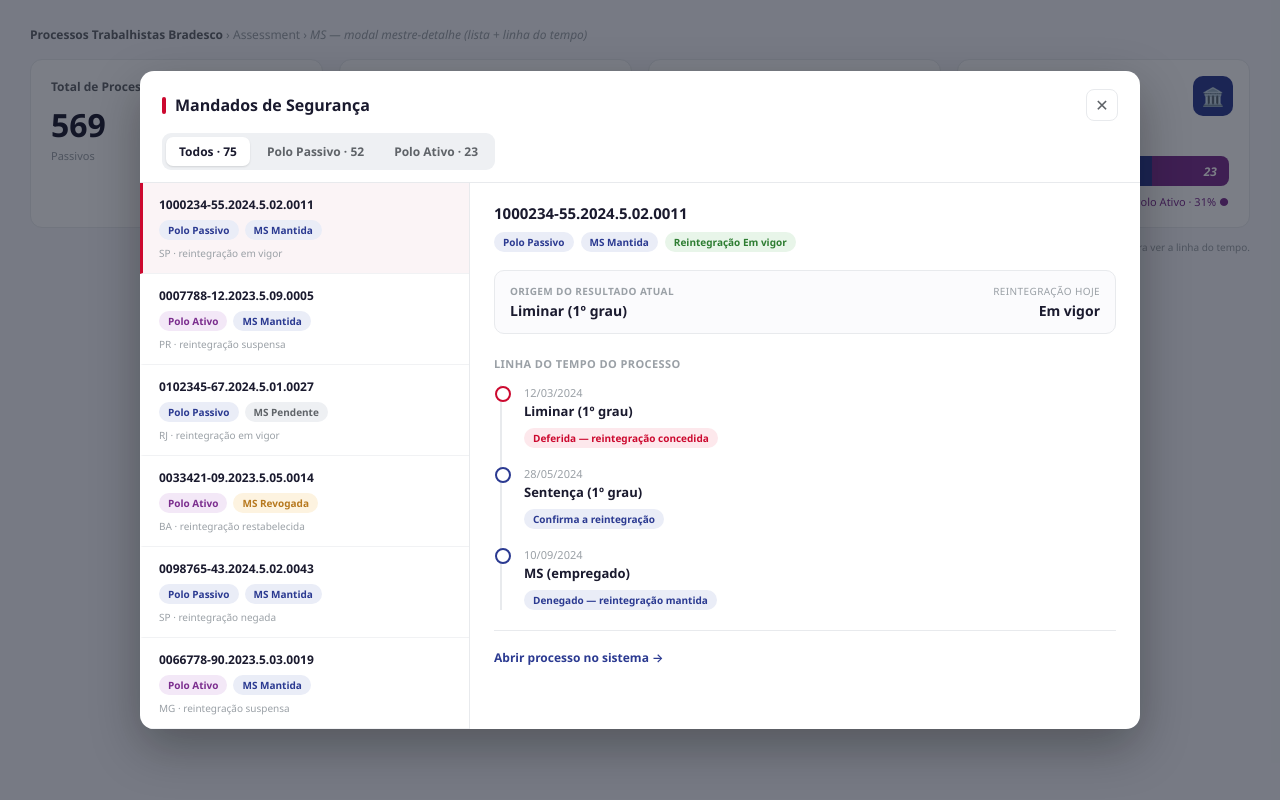
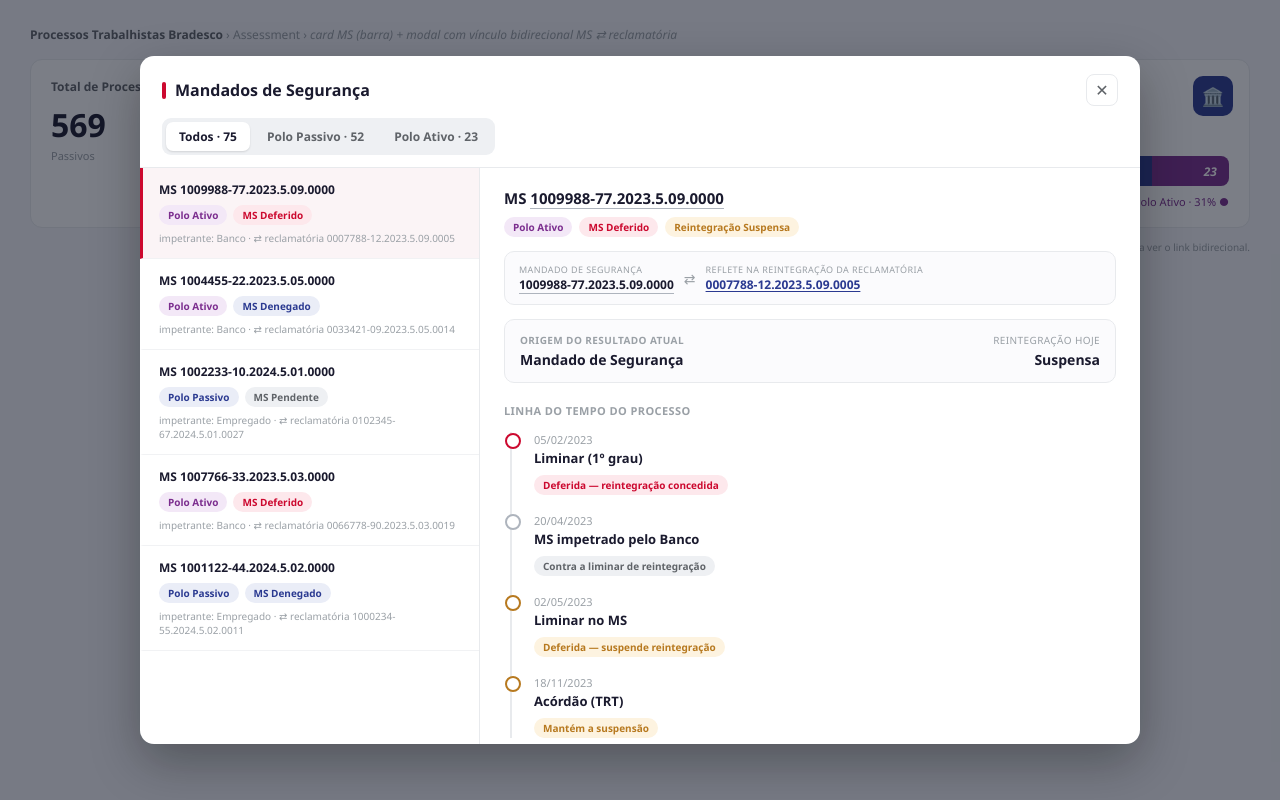
Before and after one commit to aispherepm/mockups, a plain HTML site: page mockup-mandado-seguranca-modal.html in a window 1280 px wide. Both pictures are taken after a click on the element 1103 px from the left and 143 px from the top of the page. Drawn offline with Linux system fonts and the light colour scheme.

Commit message:
Update mockup-mandado-seguranca-modal.html

```diff
--- a/mockup-mandado-seguranca-modal.html
+++ b/mockup-mandado-seguranca-modal.html
@@ -1,6 +1,6 @@
 <!DOCTYPE html>
 <html lang="pt-BR"><head><meta charset="UTF-8"><meta name="viewport" content="width=device-width, initial-scale=1.0">
-<title>MS — modal mestre-detalhe</title>
+<title>MS — modal com vínculo bidirecional</title>
 <style>
   :root{--red:#CC092F;--redLight:#FDE8EC;--navy:#2B3A91;--navyLight:#EAEDF7;--purple:#7B2D8E;--purpleLight:#F3E8F7;
     --amber:#B7791F;--amberLight:#FDF3E0;--green:#2E7D32;--greenLight:#E8F5E9;--neutral:#AEB4BD;--neutralLight:#EEF0F3;
@@ -16,69 +16,6 @@
   .kpi .ic{position:absolute;top:16px;right:16px;width:40px;height:40px;border-radius:10px;display:flex;align-items:center;justify-content:center;color:#fff;font-size:18px}
   .ic.n{background:var(--navy)} .ic.p{background:#B5197A} .ic.r{background:var(--red)}
   .kpi.ms{cursor:pointer;transition:box-shadow .15s,border-color .15s} .kpi.ms:hover{box-shadow:0 4px 14px rgba(0,0,0,.10);border-color:var(--navy)}
-  .ms .split{display:flex;gap:8px;margin-top:10px}
-  .ms .seg{flex:1;border-radius:8px;padding:8px 10px;border:1px solid var(--border);cursor:pointer;transition:.12s}
-  .ms .seg:hover{background:var(--neutralLight)} .ms .seg.pa:hover{border-color:var(--navy)} .ms .seg.at:hover{border-color:var(--purple)}
-  .ms .seg .sn{font-size:20px;font-weight:800;font-variant-numeric:tabular-nums;line-height:1}
-  .ms .seg .sl{font-size:9.5px;font-weight:700;letter-spacing:.3px;text-transform:uppercase;margin-top:3px}
-  .ms .seg.pa{border-left:3px solid var(--navy)} .ms .seg.pa .sl{color:var(--navy)}
-  .ms .seg.at{border-left:3px solid var(--purple)} .ms .seg.at .sl{color:var(--purple)}
-  .ms .numlink{cursor:pointer;border-radius:6px;padding:0 4px;margin-left:-4px} .ms .numlink:hover{background:var(--neutralLight)}
-  .ms .open-hint{position:absolute;bottom:12px;right:16px;font-size:11px;color:var(--navy);font-weight:600}
-  .sim{font-size:10px;color:var(--textMuted);text-align:right;margin-top:12px}
-
-  /* badges */
-  .badge{font-size:10px;font-weight:700;padding:3px 9px;border-radius:20px;white-space:nowrap;display:inline-block}
-  .b-pa{background:var(--navyLight);color:var(--navy)} .b-at{background:var(--purpleLight);color:var(--purple)}
-  .b-def{background:var(--redLight);color:var(--red)} .b-ind{background:var(--navyLight);color:var(--navy)}
-  .b-susp{background:var(--amberLight);color:var(--amber)} .b-ok{background:var(--greenLight);color:var(--green)}
-  .b-neu{background:var(--neutralLight);color:var(--textSec)} .b-pend{background:var(--neutralLight);color:var(--textSec)}
-
-  /* MODAL */
-  .overlay{position:fixed;inset:0;background:rgba(15,20,35,.55);display:none;align-items:center;justify-content:center;z-index:50;padding:24px}
-  .overlay.open{display:flex}
-  .modal{background:var(--white);border-radius:14px;width:100%;max-width:1000px;max-height:86vh;display:flex;flex-direction:column;box-shadow:0 18px 50px rgba(0,0,0,.30);overflow:hidden;animation:pop .18s ease}
-  @keyframes pop{from{opacity:0;transform:translateY(8px)}to{opacity:1;transform:none}}
-  .mhead{padding:18px 22px 12px;border-bottom:1px solid var(--border)}
-  .mtop{display:flex;align-items:center;gap:10px}
-  .mtitle{font-size:16px;font-weight:700;display:flex;align-items:center;gap:9px}
-  .mtitle::before{content:"";width:4px;height:17px;background:var(--red);border-radius:2px}
-  .mtot{font-size:12px;font-weight:700;color:var(--red);background:var(--redLight);padding:3px 11px;border-radius:20px}
-  .mclose{margin-left:auto;cursor:pointer;width:32px;height:32px;border-radius:8px;border:1px solid var(--border);display:flex;align-items:center;justify-content:center;color:var(--textSec);font-size:16px}
-  .mclose:hover{background:var(--neutralLight)}
-  .mfilter{display:inline-flex;gap:4px;background:var(--neutralLight);border-radius:9px;padding:4px;margin-top:12px}
-  .mfilter button{border:0;background:transparent;font:inherit;font-size:12px;font-weight:600;color:var(--textSec);padding:6px 13px;border-radius:7px;cursor:pointer}
-  .mfilter button.active{background:var(--white);color:var(--text);box-shadow:0 1px 2px rgba(0,0,0,.12)}
-
-  .panes{display:grid;grid-template-columns:330px 1fr;min-height:0;flex:1}
-  .list{border-right:1px solid var(--border);overflow-y:auto}
-  .li{padding:13px 16px;border-bottom:1px solid #F1F2F4;cursor:pointer;border-left:3px solid transparent}
-  .li:hover{background:#FAFBFC}
-  .li.active{background:#FBF4F6;border-left-color:var(--red)}
-  .li .cnj{font-size:12px;font-weight:700;font-variant-numeric:tabular-nums;color:var(--text)}
-  .li .meta{display:flex;gap:6px;margin-top:7px;flex-wrap:wrap}
-  .li .uf{font-size:10px;color:var(--textMuted);margin-top:6px}
-
-  .detail{overflow-y:auto;padding:20px 24px}
-  .dhead .dcnj{font-size:15px;font-weight:800;font-variant-numeric:tabular-nums}
-  .dhead .dbadges{display:flex;gap:7px;margin-top:9px}
-  .origem{margin-top:18px;background:#FBFBFD;border:1px solid var(--border);border-radius:10px;padding:13px 15px;display:flex;align-items:center;gap:14px}
-  .origem .ol{font-size:10px;font-weight:700;letter-spacing:.4px;text-transform:uppercase;color:var(--textMuted)}
-  .origem .ov{font-size:14px;font-weight:700;margin-top:3px}
-  .origem .ostate{margin-left:auto;text-align:right}
-  .origem .ostate .l{font-size:10px;color:var(--textMuted);text-transform:uppercase;letter-spacing:.4px}
-
-  .tlh{font-size:11px;font-weight:700;letter-spacing:.4px;text-transform:uppercase;color:var(--textMuted);margin:22px 0 14px}
-  .tl{position:relative;margin-left:6px;padding-left:22px;border-left:2px solid var(--border)}
-  .ev{position:relative;padding-bottom:18px}
-  .ev:last-child{padding-bottom:0}
-  .ev::before{content:"";position:absolute;left:-29px;top:1px;width:12px;height:12px;border-radius:50%;background:var(--white);border:2px solid var(--accent,var(--neutral))}
-  .ev .d{font-size:11px;color:var(--textMuted);font-variant-numeric:tabular-nums}
-  .ev .t{font-size:13px;font-weight:700;margin:2px 0 5px}
-  .dfoot{margin-top:20px;border-top:1px solid var(--border);padding-top:14px}
-  .dfoot a{color:var(--navy);font-weight:600;text-decoration:none;font-size:12px}
-
-  /* card MS — barra de proporção clicável */
   .ms .msU{font-size:11px;color:var(--textMuted);margin-left:6px}
   .ms .msTop{margin-top:6px}
   .ms .numlink{font-size:32px;font-weight:800;font-variant-numeric:tabular-nums;cursor:pointer;border-radius:6px;padding:0 4px;margin-left:-4px}
@@ -89,9 +26,75 @@
   .ms .msBar .p{background:var(--navy)} .ms .msBar .t{background:var(--purple);justify-content:flex-end}
   .ms .msCap{display:flex;justify-content:space-between;margin-top:8px;font-size:11px;color:var(--textSec)}
   .ms .msCap .pa{color:var(--navy)} .ms .msCap .at{color:var(--purple)}
+  .sim{font-size:10px;color:var(--textMuted);text-align:right;margin-top:12px}
+
+  .badge{font-size:10px;font-weight:700;padding:3px 9px;border-radius:20px;white-space:nowrap;display:inline-block}
+  .b-pa{background:var(--navyLight);color:var(--navy)} .b-at{background:var(--purpleLight);color:var(--purple)}
+  .b-def{background:var(--redLight);color:var(--red)} .b-ind{background:var(--navyLight);color:var(--navy)}
+  .b-susp{background:var(--amberLight);color:var(--amber)} .b-ok{background:var(--greenLight);color:var(--green)}
+  .b-neu{background:var(--neutralLight);color:var(--textSec)}
+
+  .overlay{position:fixed;inset:0;background:rgba(15,20,35,.55);display:none;align-items:center;justify-content:center;z-index:50;padding:24px}
+  .overlay.open{display:flex}
+  .modal{background:var(--white);border-radius:14px;width:100%;max-width:1000px;max-height:86vh;display:flex;flex-direction:column;box-shadow:0 18px 50px rgba(0,0,0,.30);overflow:hidden}
+  .mhead{padding:18px 22px 12px;border-bottom:1px solid var(--border)}
+  .mtop{display:flex;align-items:center;gap:10px}
+  .mtitle{font-size:16px;font-weight:700;display:flex;align-items:center;gap:9px}
+  .mtitle::before{content:"";width:4px;height:17px;background:var(--red);border-radius:2px}
+  .mclose{margin-left:auto;cursor:pointer;width:32px;height:32px;border-radius:8px;border:1px solid var(--border);display:flex;align-items:center;justify-content:center;color:var(--textSec);font-size:16px}
+  .mclose:hover{background:var(--neutralLight)}
+  .mfilter{display:inline-flex;gap:4px;background:var(--neutralLight);border-radius:9px;padding:4px;margin-top:12px}
+  .mfilter button{border:0;background:transparent;font:inherit;font-size:12px;font-weight:600;color:var(--textSec);padding:6px 13px;border-radius:7px;cursor:pointer}
+  .mfilter button.active{background:var(--white);color:var(--text);box-shadow:0 1px 2px rgba(0,0,0,.12)}
+  .panes{display:grid;grid-template-columns:340px 1fr;min-height:0;flex:1}
+  .list{border-right:1px solid var(--border);overflow-y:auto}
+  .li{padding:13px 16px;border-bottom:1px solid #F1F2F4;cursor:pointer;border-left:3px solid transparent}
+  .li:hover{background:#FAFBFC} .li.active{background:#FBF4F6;border-left-color:var(--red)}
+  .li .cnj{font-size:12px;font-weight:700;font-variant-numeric:tabular-nums;color:var(--text)}
+  .li .meta{display:flex;gap:6px;margin-top:7px;flex-wrap:wrap}
+  .li .rec{font-size:10px;color:var(--textMuted);margin-top:6px}
+
+  .detail{overflow-y:auto;padding:20px 24px}
+  .dcnj{font-size:15px;font-weight:800;font-variant-numeric:tabular-nums}
+  .dbadges{display:flex;gap:7px;margin-top:9px;flex-wrap:wrap}
+  .vinc{margin-top:14px;background:#FBFBFD;border:1px solid var(--border);border-radius:10px;padding:11px 14px;font-size:12px;color:var(--textSec);display:flex;align-items:center;gap:10px;flex-wrap:wrap}
+  .vinc .arrow{color:var(--textMuted);font-size:14px}
+  .vinc small{display:block;font-size:9px;text-transform:uppercase;letter-spacing:.4px;color:var(--textMuted)}
+  .link{color:var(--navy);font-weight:700;cursor:pointer;text-decoration:underline;text-underline-offset:2px;font-variant-numeric:tabular-nums}
+  .origem{margin-top:14px;background:#FBFBFD;border:1px solid var(--border);border-radius:10px;padding:13px 15px;display:flex;align-items:center;gap:14px}
+  .origem .ol{font-size:10px;font-weight:700;letter-spacing:.4px;text-transform:uppercase;color:var(--textMuted)}
+  .origem .ov{font-size:14px;font-weight:700;margin-top:3px}
+  .origem .ostate{margin-left:auto;text-align:right}
+  .origem .ostate .l{font-size:10px;color:var(--textMuted);text-transform:uppercase;letter-spacing:.4px}
+  .tlh{font-size:11px;font-weight:700;letter-spacing:.4px;text-transform:uppercase;color:var(--textMuted);margin:20px 0 14px}
+  .tl{position:relative;margin-left:6px;padding-left:22px;border-left:2px solid var(--border)}
+  .ev{position:relative;padding-bottom:18px} .ev:last-child{padding-bottom:0}
+  .ev::before{content:"";position:absolute;left:-29px;top:1px;width:12px;height:12px;border-radius:50%;background:var(--white);border:2px solid var(--accent,var(--neutral))}
+  .ev .d{font-size:11px;color:var(--textMuted);font-variant-numeric:tabular-nums}
+  .ev .t{font-size:13px;font-weight:700;margin:2px 0 5px}
+  .mention{margin-top:7px}
+  .mlink{display:inline-flex;align-items:center;gap:6px;font-size:11px;font-weight:700;color:var(--red);background:var(--redLight);padding:5px 10px;border-radius:7px;cursor:pointer}
+  .mlink.noms{color:var(--textSec);background:var(--neutralLight);cursor:default}
+  .dfoot{margin-top:20px;border-top:1px solid var(--border);padding-top:14px}
+  .dfoot a{color:var(--navy);font-weight:600;text-decoration:none;font-size:12px}
+  .dnote{font-size:11px;color:var(--textMuted);font-style:italic;margin-top:12px;line-height:1.6}
+  .dnote b{color:var(--textSec);font-style:normal}
+
+  .pop{position:fixed;z-index:60;width:310px;background:var(--white);border:1px solid var(--border);border-radius:11px;box-shadow:0 14px 34px rgba(0,0,0,.22);padding:15px;display:none}
+  .pop.open{display:block}
+  .pop .ph{font-size:9px;text-transform:uppercase;letter-spacing:.4px;color:var(--textMuted);font-weight:700}
+  .pop .pc{font-weight:800;font-variant-numeric:tabular-nums;font-size:13px;margin:3px 0 9px}
+  .pop .prow{font-size:12px;color:var(--textSec);margin-bottom:5px} .pop .prow b{color:var(--text)}
+  .pop a{color:var(--navy);font-weight:700;text-decoration:none;font-size:11px;display:inline-block;margin-top:8px}
+
+  .dcnj .cnjlink{color:var(--text);text-decoration:none;border-bottom:1.5px solid var(--neutral);transition:color .12s,border-color .12s}
+  .dcnj .cnjlink:hover{color:var(--navy);border-color:var(--navy)}
+
+  .vinc .cnjlink{font-weight:700;font-variant-numeric:tabular-nums;color:var(--text);text-decoration:none;border-bottom:1.5px solid var(--neutral);transition:color .12s,border-color .12s}
+  .vinc .cnjlink:hover{color:var(--navy);border-color:var(--navy)}
 </style></head>
 <body>
-  <div class="ctx"><b>Processos Trabalhistas Bradesco</b> › Assessment › <i>MS — modal mestre-detalhe (lista + linha do tempo)</i></div>
+  <div class="ctx"><b>Processos Trabalhistas Bradesco</b> › Assessment › <i>card MS (barra) + modal com vínculo bidirecional MS ⇄ reclamatória</i></div>
   <div class="kpis">
     <div class="kpi"><div class="lbl">Total de Processos</div><div class="num">569</div><div class="sub">Passivos</div><div class="ic n">📄</div></div>
     <div class="kpi"><div class="lbl">Taxa de Decisão</div><div class="num">54,5%</div><div class="sub">Sobre o total de processos</div><div class="ic p">⚖️</div></div>
@@ -106,7 +109,7 @@
       <div class="msCap"><span class="pa">● Polo Passivo · 69%</span><span class="at">Polo Ativo · 31% ●</span></div>
     </div>
   </div>
-  <div class="sim">Dados simulados · clique no 75, em Polo Passivo ou Polo Ativo. Na lista, clique num processo para ver a linha do tempo.</div>
+  <div class="sim">Dados simulados · clique no 75 / barra azul / barra roxa. Na lista, clique num MS; depois clique nas menções e no vínculo (⇄) para ver o link bidirecional.</div>
 
   <div class="overlay" id="msOverlay"><div class="modal" role="dialog">
     <div class="mhead">
@@ -117,30 +120,42 @@
         <button data-f="ativo">Polo Ativo · 23</button>
       </div>
     </div>
-    <div class="panes">
-      <div class="list" id="msList"></div>
-      <div class="detail" id="msDetail"></div>
-    </div>
+    <div class="panes"><div class="list" id="msList"></div><div class="detail" id="msDetail"></div></div>
   </div></div>
+  <div class="pop" id="pop"></div>
 
 <script>
 const POLO={passivo:["Polo Passivo","b-pa"],ativo:["Polo Ativo","b-at"]};
-const STM={Mantida:"b-ind",Revogada:"b-susp",Pendente:"b-pend"};
+const STM={Deferido:"b-def",Denegado:"b-ind",Pendente:"b-neu","Sem MS":"b-neu"};
 const TONE={def:"#CC092F",ind:"#2B3A91",susp:"#B7791F",ok:"#2E7D32",neu:"#AEB4BD"};
 const BCLS={def:"b-def",ind:"b-ind",susp:"b-susp",ok:"b-ok",neu:"b-neu"};
+// polo: ativo = Banco impetrou o MS (ataca a reintegração) | passivo = empregado impetrou (Banco figura)
 const MS=[
- {cnj:"1000234-55.2024.5.02.0011",polo:"passivo",uf:"SP",status:"Mantida",reint:["Em vigor","b-ok"],origem:"Liminar (1º grau)",
-  tl:[["12/03/2024","Liminar (1º grau)","Deferida — reintegração concedida","def"],["28/05/2024","Sentença (1º grau)","Confirma a reintegração","ind"],["10/09/2024","MS (empregado)","Denegado — reintegração mantida","ind"]]},
- {cnj:"0007788-12.2023.5.09.0005",polo:"ativo",uf:"PR",status:"Mantida",reint:["Suspensa","b-susp"],origem:"Mandado de Segurança",
-  tl:[["05/02/2023","Liminar (1º grau)","Deferida — reintegração concedida","def"],["20/04/2023","MS do Banco","Impetrado contra a reintegração","neu"],["02/05/2023","Liminar no MS","Deferida — suspende reintegração","susp"],["18/11/2023","Acórdão (TRT)","Mantém a suspensão","susp"]]},
- {cnj:"0102345-67.2024.5.01.0027",polo:"passivo",uf:"RJ",status:"Pendente",reint:["Em vigor","b-ok"],origem:"Liminar (1º grau)",
-  tl:[["09/01/2024","Liminar (1º grau)","Deferida — reintegração concedida","def"],["15/03/2024","MS (empregado)","Impetrado","neu"],["—","MS","Pendente de julgamento","neu"]]},
- {cnj:"0033421-09.2023.5.05.0014",polo:"ativo",uf:"BA",status:"Revogada",reint:["Restabelecida","b-ok"],origem:"Mérito do MS",
-  tl:[["11/04/2023","Liminar (1º grau)","Deferida — reintegração concedida","def"],["30/05/2023","Liminar no MS (Banco)","Deferida — suspende reintegração","susp"],["22/09/2023","Mérito do MS","Denegado — reintegração restabelecida","ok"]]},
- {cnj:"0098765-43.2024.5.02.0043",polo:"passivo",uf:"SP",status:"Mantida",reint:["Negada","b-ind"],origem:"Sentença (1º grau)",
-  tl:[["14/02/2024","Liminar (1º grau)","Indeferida","ind"],["30/04/2024","Sentença (1º grau)","Indefere a reintegração","ind"]]},
- {cnj:"0066778-90.2023.5.03.0019",polo:"ativo",uf:"MG",status:"Mantida",reint:["Suspensa","b-susp"],origem:"Mandado de Segurança",
-  tl:[["03/03/2023","Liminar (1º grau)","Deferida — reintegração concedida","def"],["19/06/2023","Liminar no MS (Banco)","Deferida — suspende reintegração","susp"]]}
+ {cnjMS:"1009988-77.2023.5.09.0000",cnjRecl:"0007788-12.2023.5.09.0005",polo:"ativo",impetrante:"Banco",status:"Deferido",
+  efeito:["Suspensa","b-susp"],origem:"Mandado de Segurança",limInfo:"Deferida em 05/02/2023 · hoje suspensa",
+  tl:[["05/02/2023","Liminar (1º grau)","Deferida — reintegração concedida","def",false],
+      ["20/04/2023","MS impetrado pelo Banco","Contra a liminar de reintegração","neu",false],
+      ["02/05/2023","Liminar no MS","Deferida — suspende reintegração","susp",true],
+      ["18/11/2023","Acórdão (TRT)","Mantém a suspensão","susp",false]]},
+ {cnjMS:"1004455-22.2023.5.05.0000",cnjRecl:"0033421-09.2023.5.05.0014",polo:"ativo",impetrante:"Banco",status:"Denegado",
+  efeito:["Restabelecida","b-ok"],origem:"Mérito do MS",limInfo:"Deferida em 11/04/2023 · restabelecida",
+  tl:[["11/04/2023","Liminar (1º grau)","Deferida — reintegração concedida","def",false],
+      ["30/05/2023","Liminar no MS","Deferida — suspende reintegração","susp",true],
+      ["22/09/2023","Mérito do MS","Denegado — reintegração restabelecida","ok",false]]},
+ {cnjMS:"1002233-10.2024.5.01.0000",cnjRecl:"0102345-67.2024.5.01.0027",polo:"passivo",impetrante:"Empregado",status:"Pendente",
+  efeito:["Em vigor","b-ok"],origem:"Liminar (1º grau)",limInfo:"Deferida em 09/01/2024 · em vigor",
+  tl:[["09/01/2024","Liminar (1º grau)","Deferida — reintegração concedida","def",false],
+      ["15/03/2024","MS impetrado pelo Empregado","Não ataca a reintegração","neu",false],
+      ["—","MS","Pendente de julgamento","neu",false]]},
+ {cnjMS:"1007766-33.2023.5.03.0000",cnjRecl:"0066778-90.2023.5.03.0019",polo:"ativo",impetrante:"Banco",status:"Deferido",
+  efeito:["Suspensa","b-susp"],origem:"Mandado de Segurança",limInfo:"Deferida em 03/03/2023 · suspensa",
+  tl:[["03/03/2023","Liminar (1º grau)","Deferida — reintegração concedida","def",false],
+      ["19/06/2023","Liminar no MS","Deferida — suspende reintegração","susp",true]]},
+ {cnjMS:"1001122-44.2024.5.02.0000",cnjRecl:"1000234-55.2024.5.02.0011",polo:"passivo",impetrante:"Empregado",status:"Denegado",
+  efeito:["Mantida","b-ok"],origem:"Liminar (1º grau)",limInfo:"Deferida em 12/03/2024 · mantida",
+  tl:[["12/03/2024","Liminar (1º grau)","Deferida — reintegração concedida","def",false],
+      ["28/05/2024","Sentença (1º grau)","Confirma a reintegração","ind",false],
+      ["10/09/2024","MS (empregado)","Denegado — reintegração mantida","ind",false]]}
 ];
 let cur=0;
 function listRows(f){return MS.map((m,i)=>({m,i})).filter(x=>f==="todos"||x.m.polo===f);}
@@ -148,33 +163,39 @@ function renderList(f){
   const rows=listRows(f);
   document.getElementById("msList").innerHTML=rows.map(({m,i})=>`
     <div class="li ${i===cur?'active':''}" data-i="${i}">
-      <div class="cnj">${m.cnj}</div>
+      <div class="cnj">MS ${m.cnjMS}</div>
       <div class="meta"><span class="badge ${POLO[m.polo][1]}">${POLO[m.polo][0]}</span><span class="badge ${STM[m.status]}">MS ${m.status}</span></div>
-      <div class="uf">${m.uf} · reintegração ${m.reint[0].toLowerCase()}</div>
+      <div class="rec">impetrante: ${m.impetrante} · ⇄ reclamatória ${m.cnjRecl}</div>
     </div>`).join("");
   document.querySelectorAll(".li").forEach(el=>el.addEventListener("click",()=>{cur=+el.dataset.i;renderList(f);renderDetail();}));
 }
 function renderDetail(){
   const m=MS[cur];
+  const ev=m.tl.map(e=>`<div class="ev" style="--accent:${TONE[e[3]]}"><div class="d">${e[0]}</div><div class="t">${e[1]}</div><span class="badge ${BCLS[e[3]]}">${e[2]}</span></div>`).join("");
   document.getElementById("msDetail").innerHTML=`
-    <div class="dhead">
-      <div class="dcnj">${m.cnj}</div>
-      <div class="dbadges"><span class="badge ${POLO[m.polo][1]}">${POLO[m.polo][0]}</span><span class="badge ${STM[m.status]}">MS ${m.status}</span><span class="badge ${m.reint[1]}">Reintegração ${m.reint[0]}</span></div>
-    </div>
-    <div class="origem">
-      <div><div class="ol">Origem do resultado atual</div><div class="ov">${m.origem}</div></div>
-      <div class="ostate"><div class="l">Reintegração hoje</div><div class="ov">${m.reint[0]}</div></div>
-    </div>
+    <div class="dcnj">MS <a class="cnjlink" href="#" title="Abrir o MS no sistema">${m.cnjMS}</a></div>
+    <div class="dbadges"><span class="badge ${POLO[m.polo][1]}">${POLO[m.polo][0]}</span><span class="badge ${STM[m.status]}">MS ${m.status}</span><span class="badge ${m.efeito[1]}">Reintegração ${m.efeito[0]}</span></div>
+    <div class="vinc"><div><small>Mandado de Segurança</small><a class="cnjlink" href="#" title="Abrir o MS no sistema">${m.cnjMS}</a></div><span class="arrow">⇄</span><div><small>Reflete na reintegração da reclamatória</small><span class="link" data-cnj="${m.cnjRecl}">${m.cnjRecl}</span></div></div>
+    <div class="origem"><div><div class="ol">Origem do resultado atual</div><div class="ov">${m.origem}</div></div><div class="ostate"><div class="l">Reintegração hoje</div><div class="ov">${m.efeito[0]}</div></div></div>
     <div class="tlh">Linha do tempo do processo</div>
-    <div class="tl">${m.tl.map(e=>`<div class="ev" style="--accent:${TONE[e[3]]}"><div class="d">${e[0]}</div><div class="t">${e[1]}</div><span class="badge ${BCLS[e[3]]}">${e[2]}</span></div>`).join("")}</div>
-    <div class="dfoot"><a href="#">Abrir processo no sistema →</a></div>`;
+    <div class="tl">${ev}</div>`;
+  document.querySelectorAll(".link[data-cnj]").forEach(el=>el.addEventListener("click",e=>{e.stopPropagation();showPop(e,m);}));
 }
+const pop=document.getElementById("pop");
+function showPop(e,m){
+  pop.innerHTML=`<div class="ph">Reclamatória vinculada</div><div class="pc">${m.cnjRecl}</div>
+    <div class="prow">Liminar de reintegração: <b>${m.limInfo}</b></div>
+    <div class="prow">Origem do resultado: <b>${m.origem}</b></div>
+    <a href="#">Abrir reclamatória (visão da liminar) →</a>`;
+  pop.classList.add("open");
+  const x=Math.min(e.clientX,window.innerWidth-326), y=Math.min(e.clientY+12,window.innerHeight-160);
+  pop.style.left=x+"px"; pop.style.top=y+"px";
+}
+document.addEventListener("click",e=>{if(!e.target.closest(".link")&&!e.target.closest("#pop"))pop.classList.remove("open");});
+
 const overlay=document.getElementById("msOverlay");
-function openModal(f){
-  document.querySelectorAll("#msFilter button").forEach(x=>x.classList.toggle("active",x.dataset.f===f));
-  cur=listRows(f)[0].i; renderList(f); renderDetail(); overlay.classList.add("open");
-}
-function close(){overlay.classList.remove("open");}
+function openModal(f){document.querySelectorAll("#msFilter button").forEach(x=>x.classList.toggle("active",x.dataset.f===f));cur=listRows(f)[0].i;renderList(f);renderDetail();overlay.classList.add("open");}
+function close(){overlay.classList.remove("open");pop.classList.remove("open");}
 document.getElementById("msNum").addEventListener("click",e=>{e.stopPropagation();openModal("todos");});
 document.querySelectorAll("#msCard [data-f]").forEach(s=>s.addEventListener("click",e=>{e.stopPropagation();openModal(s.dataset.f);}));
 document.getElementById("msCard").addEventListener("click",()=>openModal("todos"));
```
